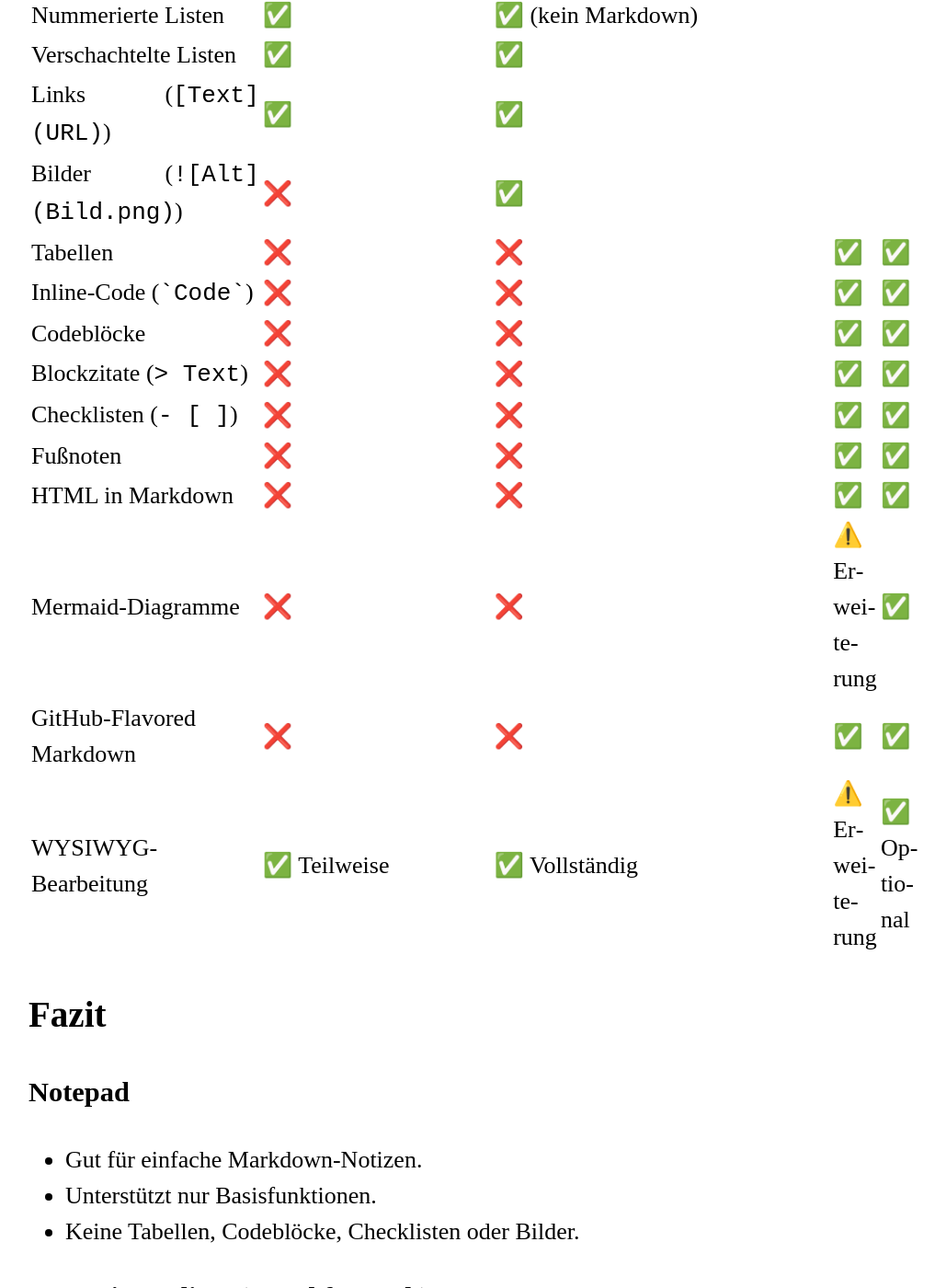
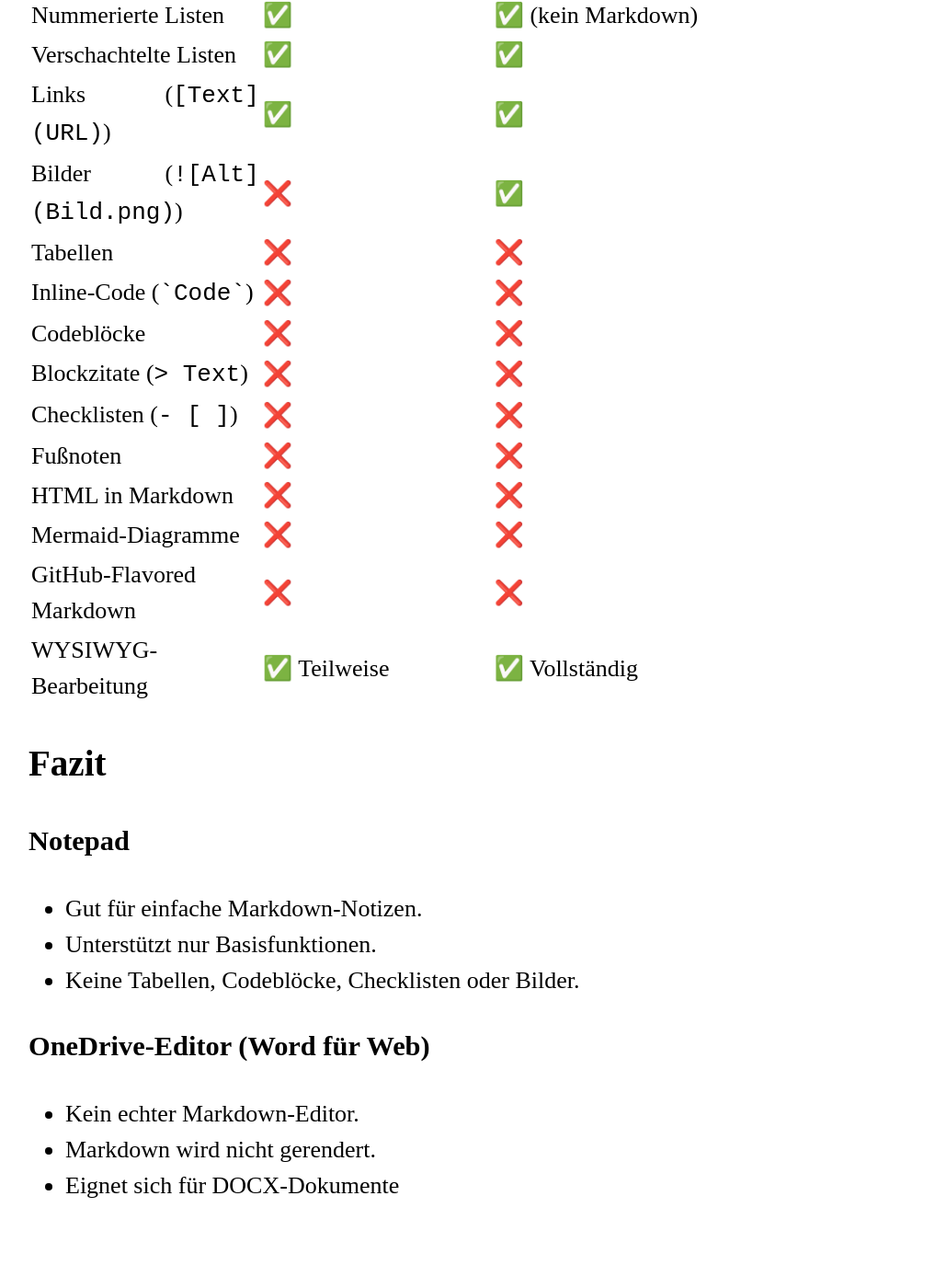
Before and after one commit to MonaLgbt/MonaLgbt.github.io, a Jekyll site: the page built from pages/Vergleich.md, in a window 1280 px wide and 1400 px high, scrolled down 968 px. Shown: the whole window at 92% size, without its empty margins (219-1248 px from the left). Built offline with Jekyll 4.4.1, drawn with Linux system fonts in a browser that asks for light colours; after the commit the page ends 2318 px from its top, so only the background shows below that.

Commit message:
Update Vergleich.md

```diff
--- a/pages/Vergleich.md
+++ b/pages/Vergleich.md
@@ -22,16 +22,16 @@
 | Verschachtelte Listen | ✅ | ✅ |
 | Links (`[Text](URL)`) | ✅ | ✅ |
 | Bilder (`![Alt](Bild.png)`) | ❌ | ✅ |
-| Tabellen | ❌ | ❌ | ✅ | ✅ |
-| Inline-Code (`` `Code` ``) | ❌ | ❌ | ✅ | ✅ |
-| Codeblöcke | ❌ | ❌ | ✅ | ✅ |
-| Blockzitate (`> Text`) | ❌ | ❌ | ✅ | ✅ |
-| Checklisten (`- [ ]`) | ❌ | ❌ | ✅ | ✅ |
-| Fußnoten | ❌ | ❌ | ✅ | ✅ |
-| HTML in Markdown | ❌ | ❌ | ✅ | ✅ |
-| Mermaid-Diagramme | ❌ | ❌ | ⚠️ Erweiterung | ✅ |
-| GitHub-Flavored Markdown | ❌ | ❌ | ✅ | ✅ |
-| WYSIWYG-Bearbeitung | ✅ Teilweise | ✅ Vollständig | ⚠️ Erweiterung | ✅ Optional |
+| Tabellen | ❌ | ❌ |
+| Inline-Code (`` `Code` ``) | ❌ | ❌ |
+| Codeblöcke | ❌ | ❌ |
+| Blockzitate (`> Text`) | ❌ | ❌ |
+| Checklisten (`- [ ]`) | ❌ | ❌ |
+| Fußnoten | ❌ | ❌ |
+| HTML in Markdown | ❌ | ❌ |
+| Mermaid-Diagramme | ❌ | ❌ |
+| GitHub-Flavored Markdown | ❌ | ❌ |
+| WYSIWYG-Bearbeitung | ✅ Teilweise | ✅ Vollständig |
 
 ## Fazit
 
```
